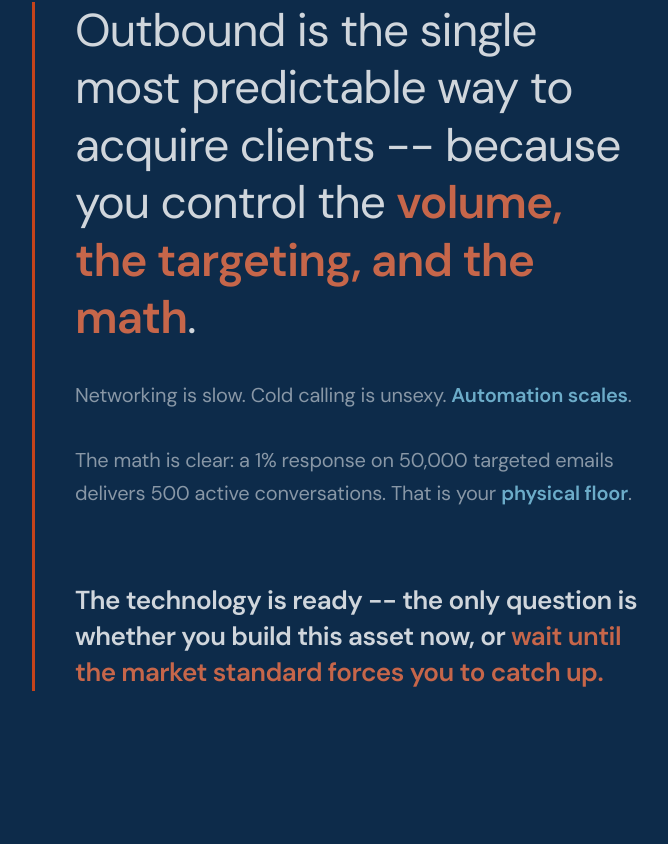
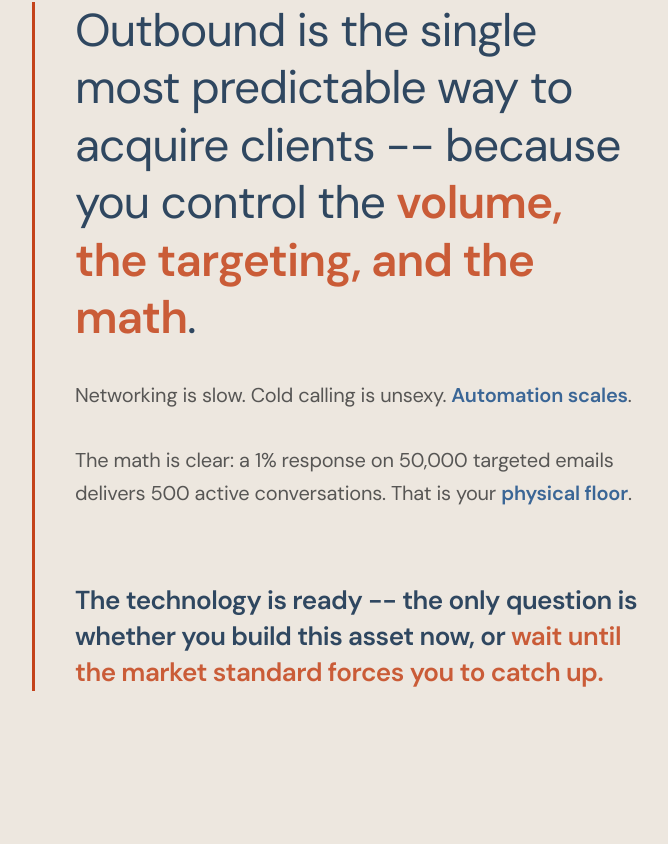
Before and after one commit to jaexochill2-code/scalesteady-engineers, a Next.js app: page / in a window 1280 px wide. Shown: the part 856-1700 px from the top of the page, without its empty margins (304-972 px from the left). Built offline with nearby package versions, Linux system fonts and the light colour scheme.

Commit message:
S2: warm stone #EDE7DF - light/warm/dark rhythm, cream>parchment>navy, no more double-dark

```diff
--- a/src/app/page.tsx
+++ b/src/app/page.tsx
@@ -202,7 +202,7 @@ export default function Home() {
 
 
       {/* ── THE OUTBOUND TRUTHS ── */}
-      <section id="approach" style={{ background: "#0D2B4A", padding: "clamp(64px, 12vw, 160px) 0" }}>
+      <section id="approach" style={{ background: "#EDE7DF", padding: "clamp(64px, 12vw, 160px) 0" }}>
         <div className="mx-auto px-8 sm:px-12 lg:px-24" style={{ maxWidth: "800px" }}>
 
           {/* Left-anchored accent border + tactile hover focus group */}
@@ -213,12 +213,12 @@ export default function Home() {
               style={{
                 fontSize: "clamp(28px, 3.8vw, 46px)",
                 lineHeight: "1.25",
-                color: "rgba(255,255,255,0.95)",
+                color: "#0D2B4A",
                 fontWeight: 400,
                 letterSpacing: "-0.02em",
               }}
             >
-              Outbound is the single most predictable way to acquire clients -- because you control the <strong style={{ color: "#E8714A", fontWeight: 600 }}>volume, the targeting, and the math</strong>.
+              Outbound is the single most predictable way to acquire clients -- because you control the <strong style={{ color: "#C4431B", fontWeight: 600 }}>volume, the targeting, and the math</strong>.
             </p>
 
             <p
@@ -226,12 +226,12 @@ export default function Home() {
               style={{
                 fontSize: "clamp(15px, 1.7vw, 20px)",
                 lineHeight: "1.65",
-                color: "rgba(255,255,255,0.6)",
+                color: "#3D3D3D",
                 fontWeight: 400,
                 letterSpacing: "-0.01em",
               }}
             >
-              Networking is slow. Cold calling is unsexy. <strong style={{ color: "#7EC4E0", fontWeight: 600 }}>Automation scales</strong>.
+              Networking is slow. Cold calling is unsexy. <strong style={{ color: "#1B4F8A", fontWeight: 600 }}>Automation scales</strong>.
             </p>
 
             <p
@@ -239,12 +239,12 @@ export default function Home() {
               style={{
                 fontSize: "clamp(15px, 1.7vw, 20px)",
                 lineHeight: "1.65",
-                color: "rgba(255,255,255,0.6)",
+                color: "#3D3D3D",
                 fontWeight: 400,
                 letterSpacing: "-0.01em",
               }}
             >
-              The math is clear: a 1% response on 50,000 targeted emails delivers 500 active conversations. That is your <strong style={{ color: "#7EC4E0", fontWeight: 600 }}>physical floor</strong>.
+              The math is clear: a 1% response on 50,000 targeted emails delivers 500 active conversations. That is your <strong style={{ color: "#1B4F8A", fontWeight: 600 }}>physical floor</strong>.
             </p>
 
             <p
@@ -252,13 +252,13 @@ export default function Home() {
               style={{
                 fontSize: "clamp(18px, 2.2vw, 26px)",
                 lineHeight: "1.4",
-                color: "rgba(255,255,255,0.95)",
+                color: "#0D2B4A",
                 fontWeight: 600,
                 letterSpacing: "-0.02em",
                 marginTop: "40px",
               }}
             >
-              The technology is ready -- the only question is whether you build this asset now, or <strong style={{ color: "#E8714A", fontWeight: 600 }}>wait until the market standard forces you to catch up.</strong>
+              The technology is ready -- the only question is whether you build this asset now, or <strong style={{ color: "#C4431B", fontWeight: 600 }}>wait until the market standard forces you to catch up.</strong>
             </p>
 
           </div>
```
Also changed, not shown: cs_s2.png (added), 1 other file (tests, documents, lock files or other folders).
